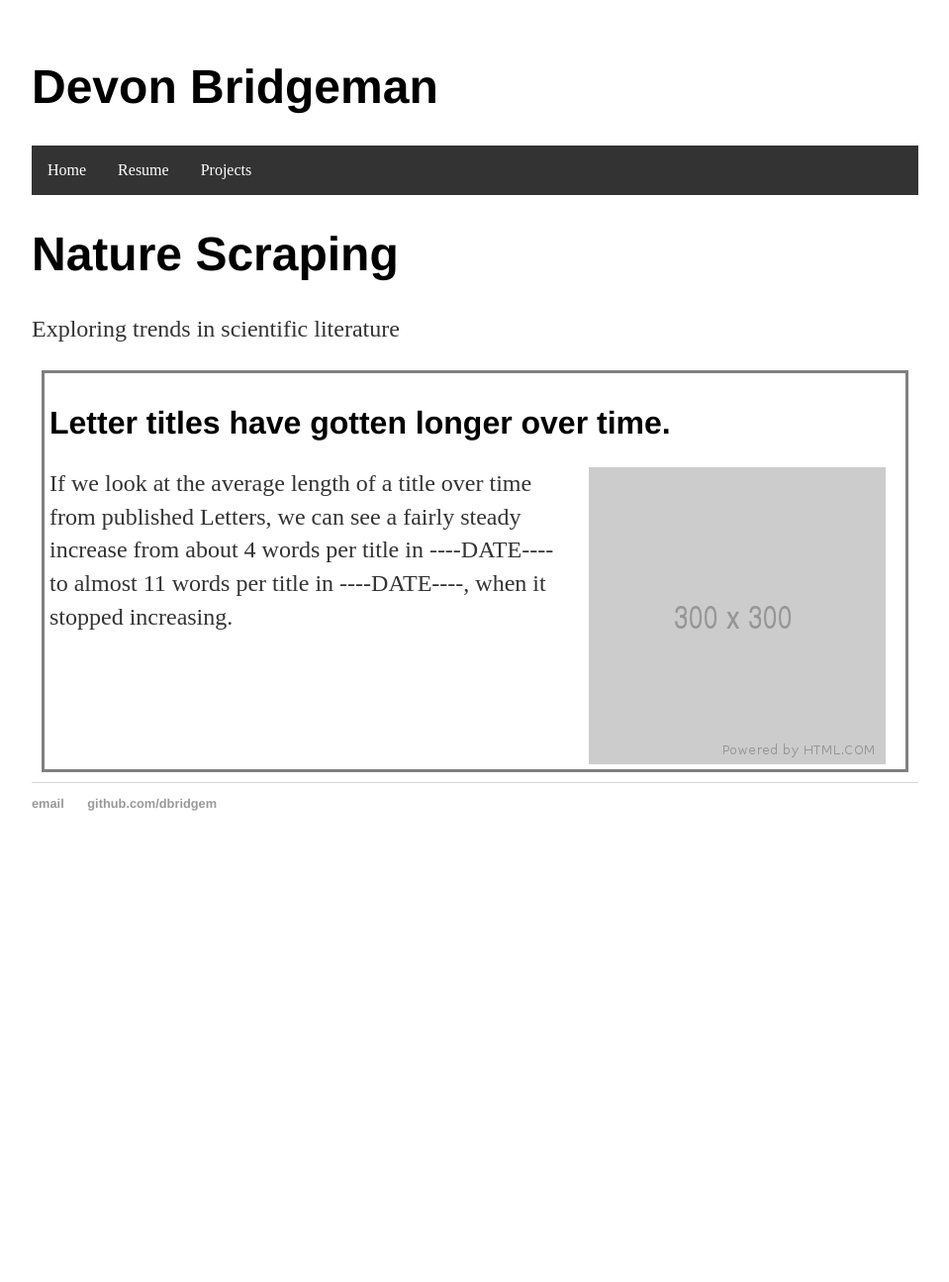
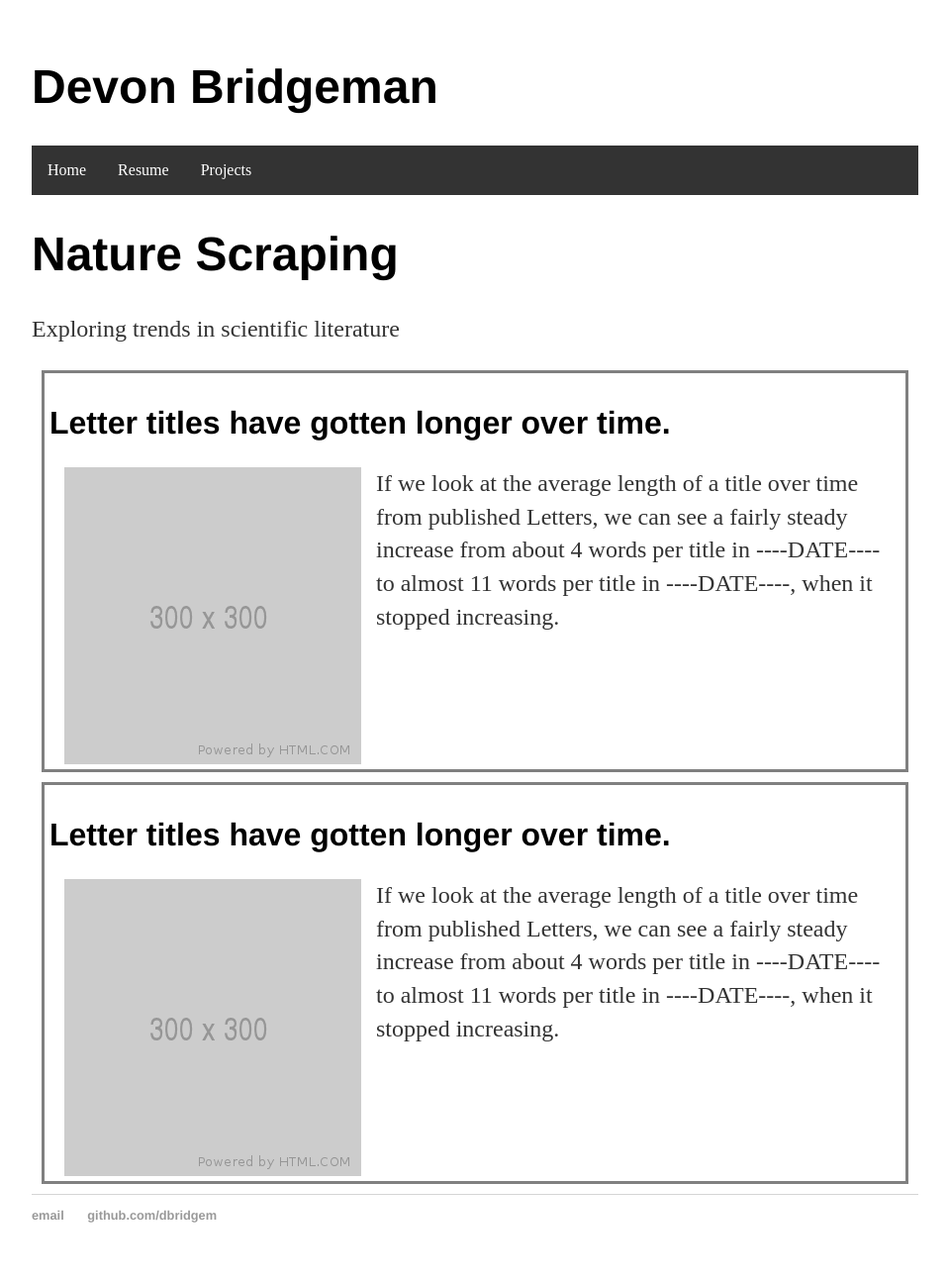
Before and after one commit to dbridgem/dbridgem.github.io, a Jekyll site: the page built from projects/nature_scraper/index.html, in a window 1280 px wide. Shown: the whole page at 99% size, without its empty margins (160-1119 px from the left). Built offline with Jekyll 4.4.1, drawn with Linux system fonts in a browser that asks for light colours; before the commit the page ends 900 px from its top, so only the background shows below that.

Commit message:
Update index.html

```diff
--- a/projects/nature_scraper/index.html
+++ b/projects/nature_scraper/index.html
@@ -11,7 +11,16 @@ title: Devon Bridgeman
 	<h2>
 		Letter titles have gotten longer over time.
 	</h2>
-	<p><img style = "padding: 0 15px; float: right;" img src = "300.png" alt ="Image_Placeholder.png" height = 300 width = 300/>
+	<p><img style = "padding: 0 15px; float: left;" img src = "300.png" alt ="Image_Placeholder.png" height = 300 width = 300/>
 		If we look at the average length of a title over time from published Letters, we can see a fairly steady increase from
 		about 4 words per title in ----DATE---- to almost 11 words per title in ----DATE----, when it stopped increasing.
 </div>
+
+<div class="finding">
+	<h2>
+		Letter titles have gotten longer over time.
+	</h2>
+	<p><img style = "padding: 0 15px; float: left;" img src = "300.png" alt ="Image_Placeholder.png" height = 300 width = 300/>
+		If we look at the average length of a title over time from published Letters, we can see a fairly steady increase from
+		about 4 words per title in ----DATE---- to almost 11 words per title in ----DATE----, when it stopped increasing.
+</div>
```
